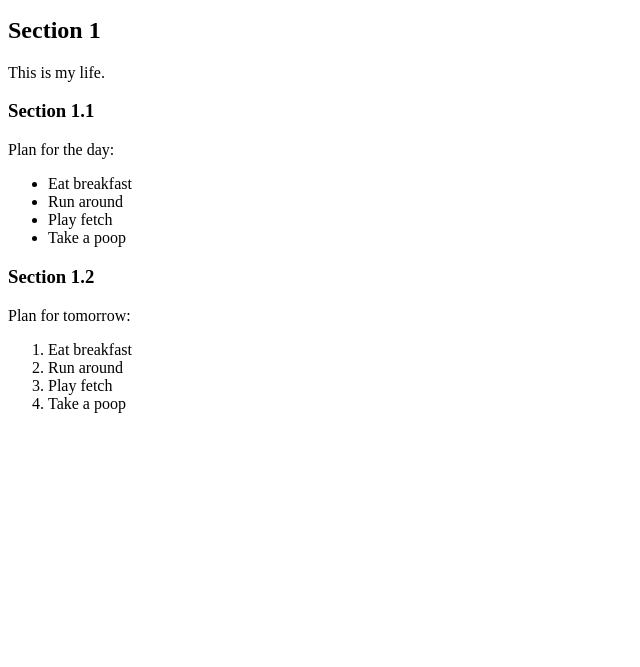
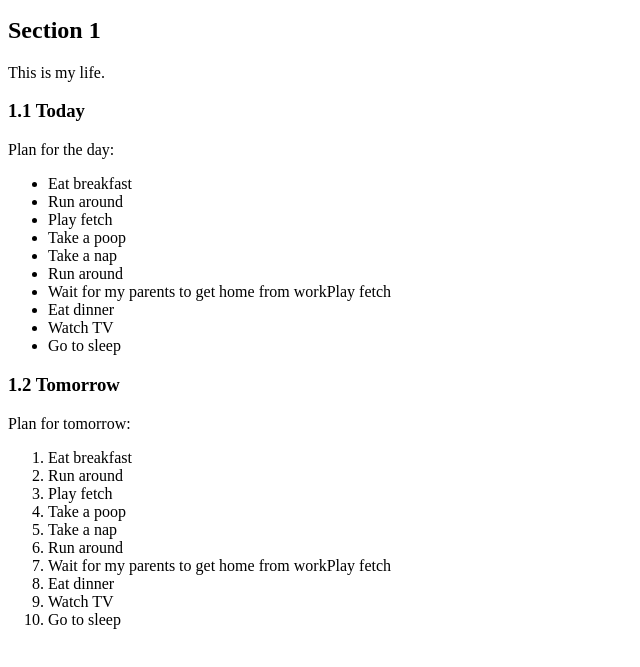
Before and after one commit to clazzarini5/clazzarini5.github.io, a plain HTML site: page index.html in a window 1280 px wide. Shown: the part 421-1088 px from the top of the page, without its empty margins (0-640 px from the left). Before the commit the page ends 880 px from the top, so only its background shows below. Drawn offline with Linux system fonts and the light colour scheme.

Commit message:
Update index.html

```diff
--- a/index.html
+++ b/index.html
@@ -17,7 +17,7 @@
 
         <p>This is my life.</p>
 
-        <h3>Section 1.1</h3>
+        <h3>1.1 Today</h3>
 
         <p>Plan for the day:</p>
 
@@ -26,20 +26,34 @@
             <li>Run around</li>
             <li>Play fetch</li>
             <li>Take a poop</li>
+            <li>Take a nap</li>
+            <li>Run around</li>
+            <li>Wait for my parents to get home from work</li?
+            <li>Play fetch</li>
+            <li>Eat dinner</li>
+            <li>Watch TV</li>
+            <li>Go to sleep</li>
         </ul>
 
-        <h3>Section 1.2</h3>
+        <h3>1.2 Tomorrow</h3>
 
         <p>Plan for tomorrow:</p>
 
         <ol>
-           <li>Eat breakfast</li>
+            <li>Eat breakfast</li>
             <li>Run around</li>
             <li>Play fetch</li>
             <li>Take a poop</li>
+            <li>Take a nap</li>
+            <li>Run around</li>
+            <li>Wait for my parents to get home from work</li?
+            <li>Play fetch</li>
+            <li>Eat dinner</li>
+            <li>Watch TV</li>
+            <li>Go to sleep</li>
         </ol>
 
-        <marquee>YOLO PEEJ MARQUEE FTW</marquee>
+        <marquee>RINSE AND REPEAT</marquee>
 
     </body>
 </Html>
```
